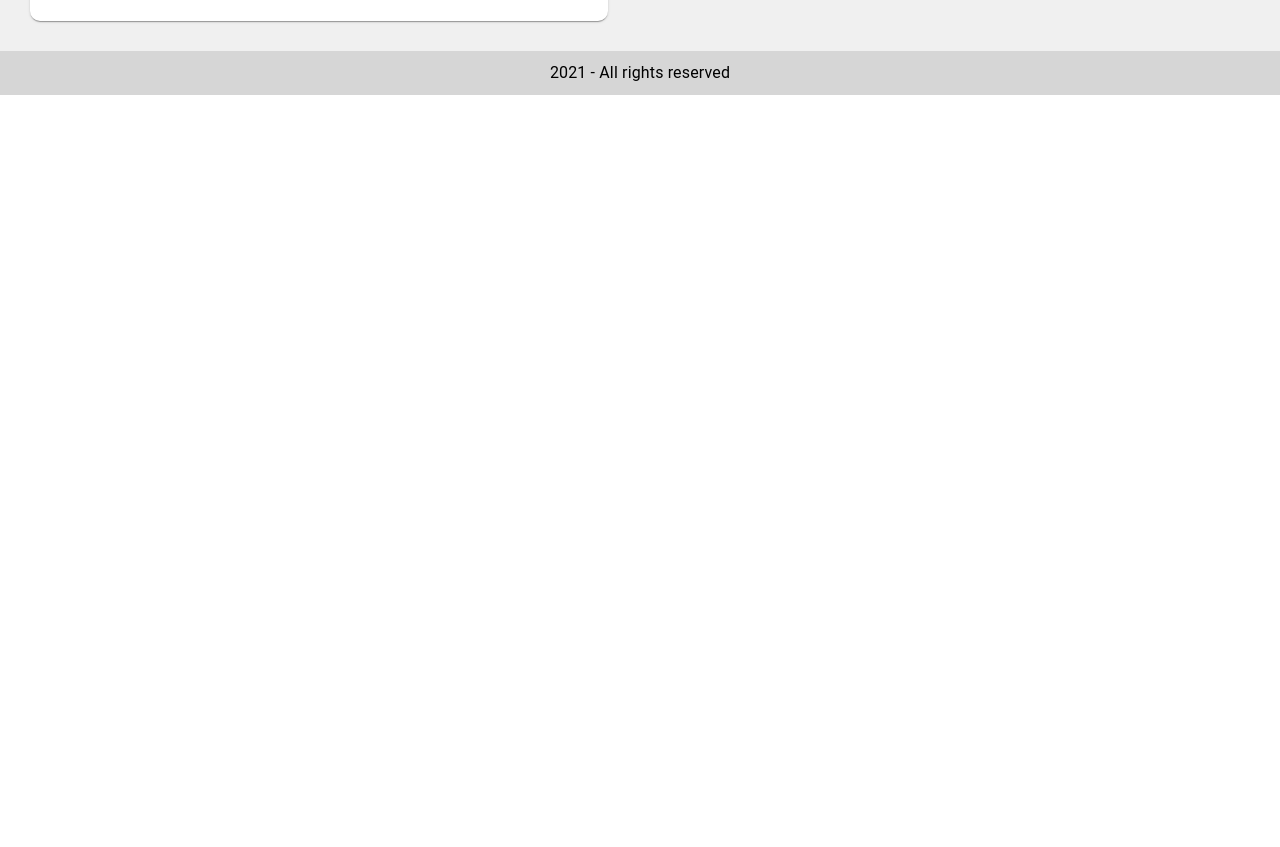
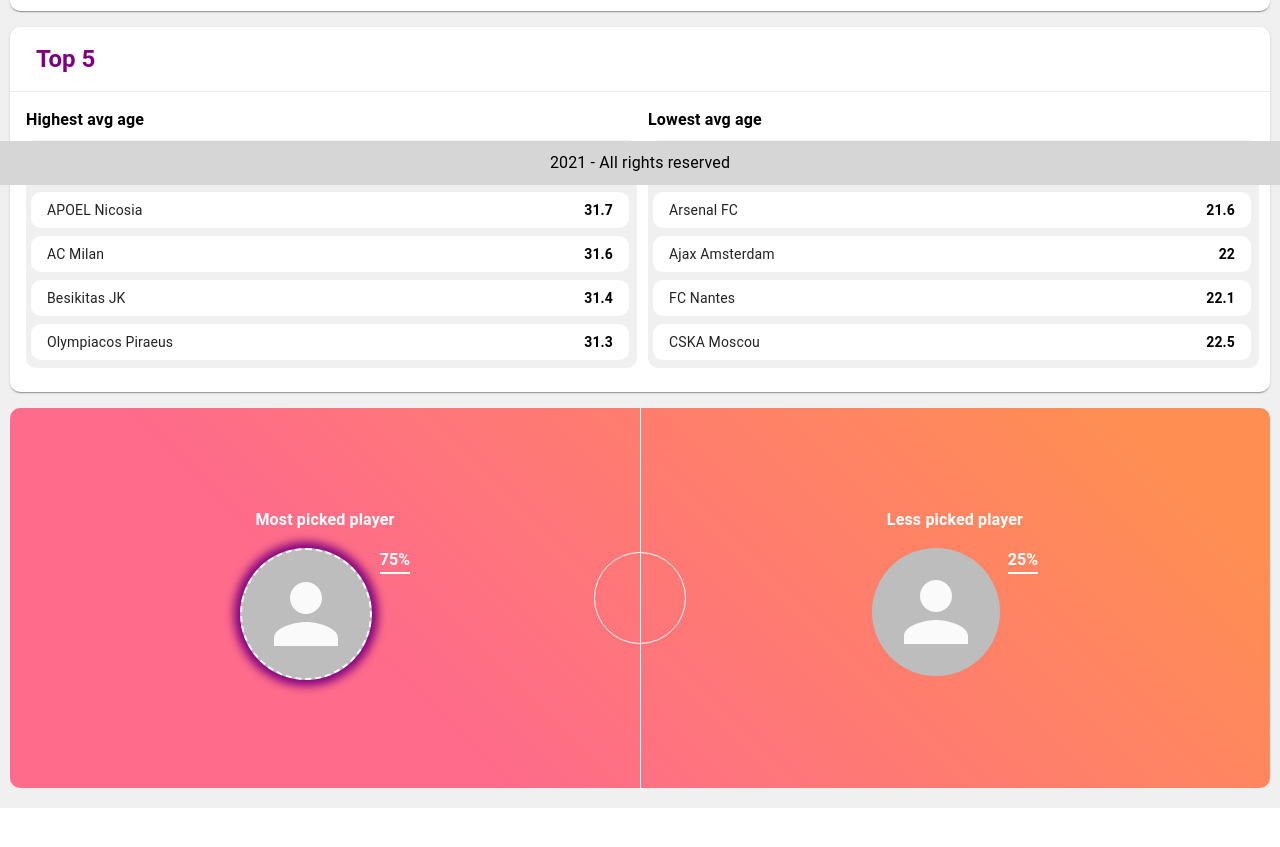
Before and after one commit to Leoguedesm1/squad_management_tool, a React (Create React App) app: page / in a window 1280 px wide. Shown: the part 615-1462 px from the top of the page. Before the commit the page ends 800 px from the top, so only its background shows below. Built offline with nearby package versions, Linux system fonts and the light colour scheme.

Commit message:
soccer field ui and some adjustments

```diff
--- a/src/App.js
+++ b/src/App.js
@@ -12,7 +12,6 @@
   return (
     <Router>
         <Topbar />
-
         <BackgroundContainer>
           <Switch>
             <Route path="/">
--- a/src/components/BackgroundContainer/style.js
+++ b/src/components/BackgroundContainer/style.js
@@ -1,11 +1,8 @@
 import { styled } from '@material-ui/core/styles';
-import { Grid } from '@material-ui/core/';
 
 const Container = styled(`div`)({
   background: '#f0f0f0',
-  padding: '30px 30px',
-  height: '100%',
-  minHeight: '100%',
+  padding: '20px 10px',
 });
 
 export {
--- a/src/components/Bottombar/style.js
+++ b/src/components/Bottombar/style.js
@@ -6,6 +6,7 @@
   padding: '10px 30px',
   color: 'black',
   bottom: 0,
+  position: 'sticky'
 });
 
 export {
--- /dev/null
+++ b/src/components/SoccerField/SoccerField.js
@@ -0,0 +1,16 @@
+import React, { forwardRef, useState, createRef } from 'react';
+import { Card, CardContent, CardHeader, Divider } from '@material-ui/core';
+import { Pitch, CenterCircle, CenterLine, Content } from './style';
+
+export default (props) => {
+
+    return (
+        <Pitch>
+            <CenterLine />
+            <CenterCircle />
+            <Content>
+                {props.children}
+            </Content>
+        </Pitch>
+    )
+};
--- /dev/null
+++ b/src/components/SoccerField/style.js
@@ -0,0 +1,41 @@
+import { styled, makeStyles } from '@material-ui/core/styles';
+
+const Pitch = styled('div')({
+    borderRadius: 10,
+    background: 'linear-gradient(45deg, #FE6B8B 30%, #FF8E53 90%)',
+    width: '100%',
+    height: '380px',
+    position: 'relative',
+})
+
+const CenterCircle = styled('div')({
+    position: 'absolute',
+    top: '50%',
+    left: '50%',
+    transform: 'translate(-50%, -50%)',
+    width: '90px',
+    height: '90px',
+    border: '1px solid white',
+    borderRadius: '50%',
+});
+
+const CenterLine = styled('div')({
+    position: 'absolute',
+    width: '50%',
+    height: '380px',
+    borderRight: '1px solid white'
+});
+
+const Content = styled('div')({
+    width: '100%',
+    height: '380px',
+    position: 'absolute',
+    padding: '100px 0px'
+})
+
+export {
+    Pitch,
+    CenterCircle,
+    CenterLine,
+    Content,
+}
--- a/src/components/index.js
+++ b/src/components/index.js
@@ -4,6 +4,7 @@
 import Card from './Card/Card';
 import Table from './Table/Table';
 import List from './List/List';
+import SoccerField from './SoccerField/SoccerField';
 
 export {
     Topbar,
@@ -12,4 +13,5 @@
     Card,
     Table,
     List,
+    SoccerField,
 };
--- a/src/screens/Home/Home.js
+++ b/src/screens/Home/Home.js
@@ -1,21 +1,24 @@
 import React from 'react';
-import { Grid, Container, Typography, IconButton } from '@material-ui/core';
-import { Card, Table, List, } from '../../components/index';
+import { Grid, Container, Divider, IconButton, Avatar } from '@material-ui/core';
+import { Card, Table, List, SoccerField } from '../../components/index';
 import { Add } from '@material-ui/icons';
 
-import { StyledIcon, StyledIconButton, StyledTypography } from './style';
+import { StyledIcon, StyledIconButton, StyledTypography, PickedAvatar, NonPickedAvatar, StyledTypographyWhite, StyledDivider } from './style';
 
 export default () => {
 
     const iconClasses = StyledIcon();
     const iconButtonClasses = StyledIconButton();
+    const avatarPickedClasses = PickedAvatar();
+    const avatarNonPickedClasses = NonPickedAvatar();
+    const dividerClasses = StyledDivider();
 
     return (
-        <Container disableGutters>
+        <Container disableGutters={true} fixed={true}>
 
-            <Grid container direction='row' justifyContent="space-between" spacing={8}>
+            <Grid container direction='row' justifyContent="space-between" spacing={2}>
 
-                <Grid item xs={6}>
+                <Grid item xs={12} xl={6}>
                     <Card
                         title="My teams"
                         action={
@@ -52,13 +55,13 @@
                     </Card>
                 </Grid>
 
-                <Grid item xs={6}>
-                    <Grid container direction="column">
-                        <Grid item xs>
+                <Grid item xs={12} xl={6}>
+                    <Grid container direction="column" spacing={2}>
+                        <Grid item xs={12} xl={12}>
                             <Card title="Top 5">
                                 <Grid container direction="row" spacing={2}>
 
-                                    <Grid item xs={6}>
+                                    <Grid item xs={6} xl={6}>
                                         <Grid container direction="column" alignItems="flex-start" spacing={1}>
                                             <Grid item>
                                                 <StyledTypography>Highest avg age</StyledTypography>
@@ -87,7 +90,7 @@
                                         </Grid>
                                     </Grid>
 
-                                    <Grid item xs={6}>
+                                    <Grid item xs={6} xl={6}>
                                         <Grid container direction="column" alignItems="flex-start" spacing={1}>
                                             <Grid item>
                                                 <StyledTypography>Lowest avg age</StyledTypography>
@@ -118,6 +121,53 @@
                                 </Grid>
                             </Card>
                         </Grid>
+
+                        <Grid item xs={12} xl={6}>
+                            <SoccerField>
+                                <Grid container direction="row" alignContent="center">
+                                    <Grid item xs={6} xl={6}>
+                                        <Grid container direction="column" spacing={2} alignItems="center" justifyContent="center" alignContent="center">
+                                            <Grid item xs={12}>
+                                                <StyledTypographyWhite>Most picked player</StyledTypographyWhite>
+                                            </Grid>
+
+                                            <Grid item xs={12}>
+                                                <Grid container direction="row" spacing={1}>
+                                                    <Grid item>
+                                                        <Avatar className={avatarPickedClasses.large} classes={avatarPickedClasses} />
+                                                    </Grid>
+                                                    <Grid item>
+                                                        <StyledTypographyWhite>75%</StyledTypographyWhite>
+                                                        <Divider classes={dividerClasses} />
+                                                    </Grid>
+                                                </Grid>
+                                            </Grid>
+                                        </Grid>
+                                    </Grid>
+
+                                    <Grid item xs={6} xl={6}>
+                                        <Grid container direction="column" spacing={2} alignItems="center" justifyContent="center" alignContent="center">
+                                            <Grid item xs={12}>
+                                                <StyledTypographyWhite>Less picked player</StyledTypographyWhite>
+                                            </Grid>
+
+                                            <Grid item xs={12}>
+                                                <Grid container direction="row" spacing={1}>
+                                                    <Grid item>
+                                                        <Avatar className={avatarNonPickedClasses.large}/>
+                                                    </Grid>
+                                                    <Grid item>
+                                                        <StyledTypographyWhite>25%</StyledTypographyWhite>
+                                                        <Divider classes={dividerClasses} />
+                                                    </Grid>
+                                                </Grid>
+                                            </Grid>
+                                        </Grid>
+                                    </Grid>
+
+                                </Grid>
+                            </SoccerField>
+                        </Grid>
                     </Grid>
                 </Grid>
             </Grid>
--- a/src/screens/Home/style.js
+++ b/src/screens/Home/style.js
@@ -1,5 +1,5 @@
 import { styled, makeStyles } from '@material-ui/core/styles';
-import { Typography } from '@material-ui/core'
+import { Typography, Divider } from '@material-ui/core'
 
 const StyledTableRow = makeStyles({
     hover: {
@@ -26,9 +26,40 @@
     }
 });
 
+const PickedAvatar = makeStyles({
+    large: {
+        width: '128px',
+        height: '128px'
+    },
+    root: {
+        boxShadow: '0px 0px 10px 6px purple',
+        border: '2px dashed white',
+    }
+});
+
+const NonPickedAvatar = makeStyles({
+    large: {
+        width: '128px',
+        height: '128px'
+    },
+});
+
+
 const StyledTypography = styled(Typography)({
     color: 'black',
     fontWeight: 'bold'
+});
+
+const StyledTypographyWhite = styled(Typography)({
+    color: 'white',
+    fontWeight: 'bold'
+});
+
+const StyledDivider = makeStyles({
+    root: {
+        background: 'white',
+        height: '2px',
+    }
 })
 
 export {
@@ -36,4 +67,8 @@
     StyledIcon,
     StyledIconButton,
     StyledTypography,
+    PickedAvatar,
+    NonPickedAvatar,
+    StyledTypographyWhite,
+    StyledDivider,
 }
```
